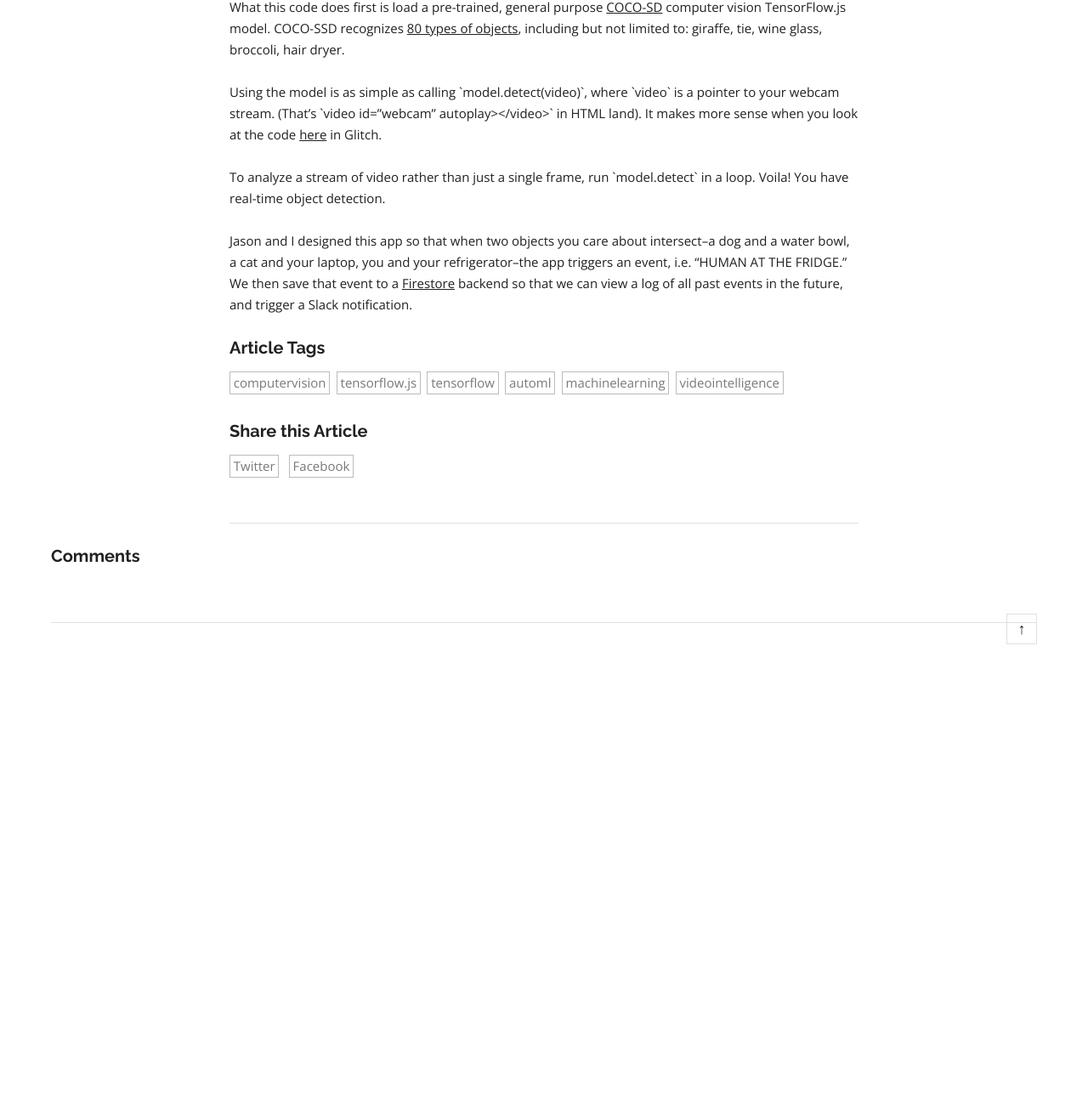
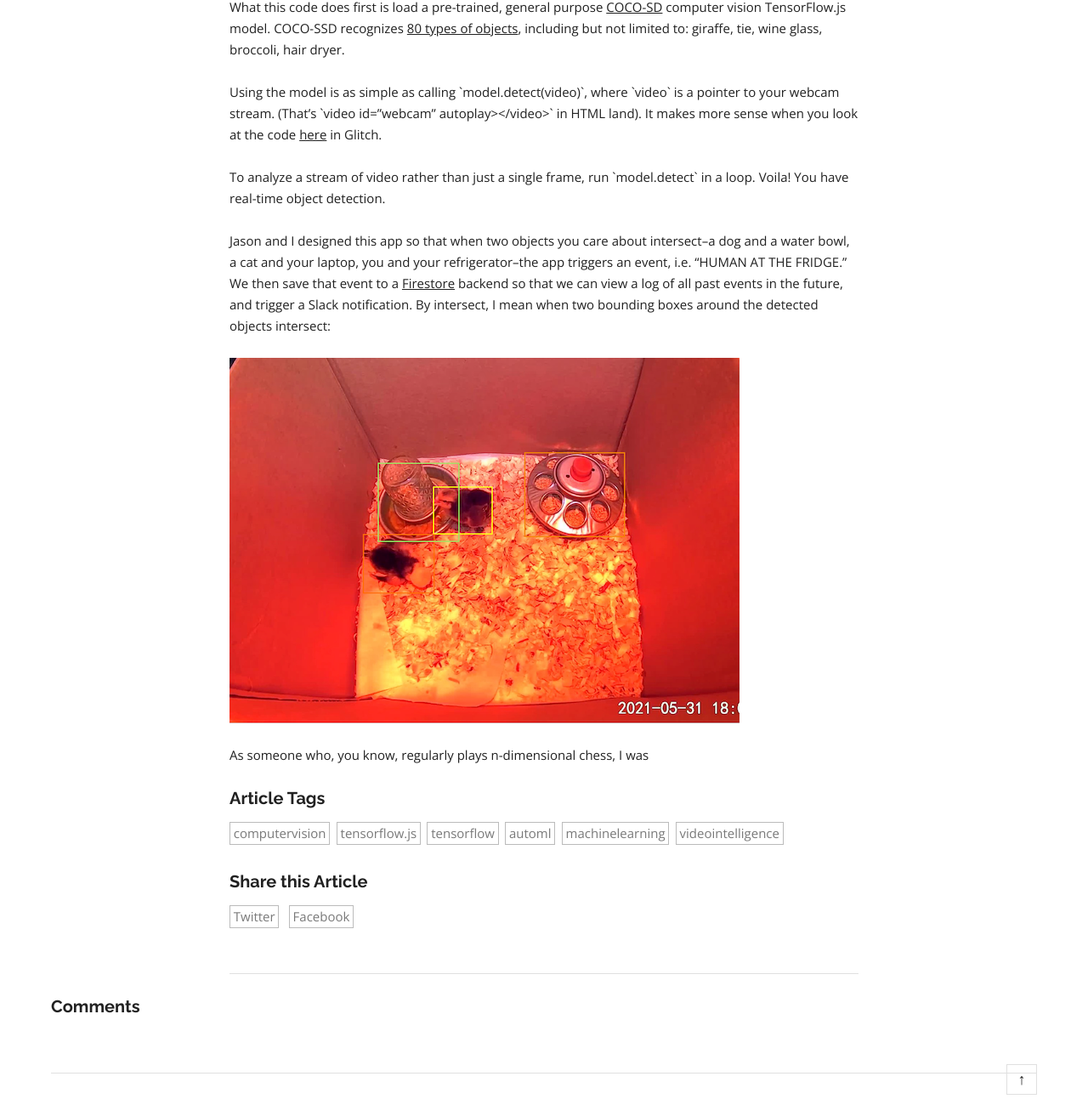
Before and after one commit to dalequark/daleonai, a Jekyll site: the page built from _posts/2021-06-17-privacy-preserving-pet-cam.md, in a window 1280 px wide and 1400 px high, scrolled down 3965 px, cut to the strip 87-1400 px from the top of the window. Shown: the whole strip at 85% size. Built offline with Jekyll 4.4.1, drawn with Linux system fonts in a browser that asks for light colours; some web fonts are replaced; a script that is not in the unit is left out; comment, search, counter and statistics services are not loaded; before the commit the page ends 4835 px from its top, so only the background shows below that.

Commit message:
Update Blog “2021-06-17-privacy-preserving-pet-cam”

```diff
--- a/_posts/2021-06-17-privacy-preserving-pet-cam.md
+++ b/_posts/2021-06-17-privacy-preserving-pet-cam.md
@@ -77,4 +77,8 @@
 
 To analyze a stream of video rather than just a single frame, run \`model.detect\` in a loop. Voila! You have real-time object detection.
 
-Jason and I designed this app so that when two objects you care about intersect--a dog and a water bowl, a cat and your laptop, you and your refrigerator--the app triggers an event, i.e. "HUMAN AT THE FRIDGE." We then save that event to a [Firestore](https://firebase.google.com/products/firestore?gclid=Cj0KCQjw5auGBhDEARIsAFyNm9GcM3cLF2jvupM-V8VPweUPEwP_8hCXXisbuyqvDnWFXlRxc7kSzZoaAh1QEALw_wcB&gclsrc=aw.ds) backend so that we can view a log of all past events in the future, and trigger a Slack notification.
+Jason and I designed this app so that when two objects you care about intersect--a dog and a water bowl, a cat and your laptop, you and your refrigerator--the app triggers an event, i.e. "HUMAN AT THE FRIDGE." We then save that event to a [Firestore](https://firebase.google.com/products/firestore?gclid=Cj0KCQjw5auGBhDEARIsAFyNm9GcM3cLF2jvupM-V8VPweUPEwP_8hCXXisbuyqvDnWFXlRxc7kSzZoaAh1QEALw_wcB&gclsrc=aw.ds) backend so that we can view a log of all past events in the future, and trigger a Slack notification. By intersect, I mean when two bounding boxes around the detected objects intersect:
+
+![](/images/screen-shot-2021-06-17-at-3.55.55-pm.png)
+
+As someone who, you know, regularly plays n-dimensional chess, I was
```
Also changed, not shown: images/screen-shot-2021-06-17-at-3.55.55-pm.png (added).
